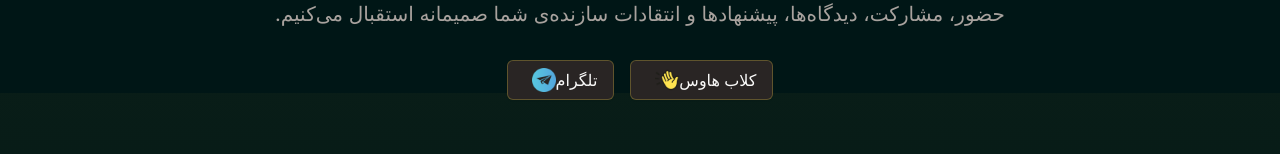
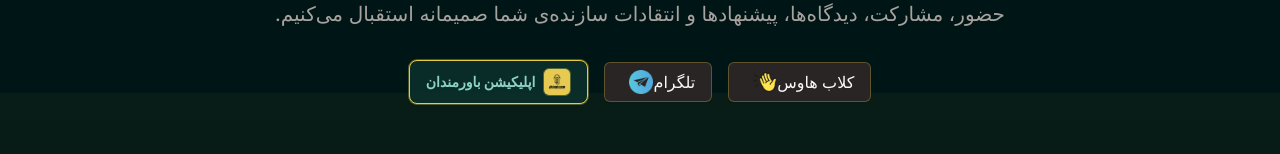
Before and after one commit to mah404/bavarmandan, a Next.js app: page / in a window 1280 px wide. Shown: the part 707-861 px from the top of the page. Built offline with nearby package versions, Linux system fonts and the light colour scheme; no server answers; the database is empty; a web font is replaced by a local one.

Commit message:
added new stuff

```diff
--- a/app/layout.tsx
+++ b/app/layout.tsx
@@ -92,6 +92,20 @@
       suppressHydrationWarning
     >
       <head>
+        <Script
+          id="pwa-install-prompt-capture"
+          strategy="beforeInteractive"
+          dangerouslySetInnerHTML={{
+            __html: `
+              window.__bavarmandanInstallPrompt = null;
+              window.addEventListener("beforeinstallprompt", function(event) {
+                event.preventDefault();
+                window.__bavarmandanInstallPrompt = event;
+                window.dispatchEvent(new Event("bavarmandan-pwa-install-ready"));
+              });
+            `,
+          }}
+        />
         <link
           href="https://fonts.googleapis.com/css2?family=Playpen+Sans+Arabic:wght@100..800&display=swap"
           rel="stylesheet"
--- a/components/layout/sections/footer.tsx
+++ b/components/layout/sections/footer.tsx
@@ -1,6 +1,7 @@
 import Image from "next/image";
 import Link from "next/link";
 import { MessageCircle } from "lucide-react";
+import { PWAInstallButton } from "@/components/pwa-install-button";
 import {
   FloatInPlace,
   MotionButton,
@@ -86,7 +87,7 @@
             </MotionList>
 
             <MotionList
-              className="mt-5 flex flex-wrap items-center justify-center gap-2.5 rounded-2xl border border-secondary/35 bg-background/10 p-2 backdrop-blur"
+              className="mt-5 grid w-full grid-cols-2 items-center gap-3 rounded-2xl border border-secondary/35 bg-background/10 p-3 backdrop-blur sm:w-auto sm:max-w-none sm:flex sm:flex-wrap sm:justify-center sm:gap-2.5 sm:p-2"
               delay={0.14}
               dir="rtl"
             >
@@ -95,7 +96,7 @@
                   <MotionButton>
                     <Link
                       href={href}
-                      className="group inline-flex items-center gap-2 rounded-xl border border-transparent bg-card/25 px-3 py-2 text-sm font-bold text-foreground transition duration-300 hover:border-primary/40 hover:bg-card/60 hover:text-primary"
+                      className="group inline-flex w-full items-center justify-center gap-2 rounded-xl border border-transparent bg-card/25 px-3 py-2 text-sm font-bold text-foreground transition duration-300 hover:border-primary/40 hover:bg-card/60 hover:text-primary sm:w-auto"
                     >
                       <span className="grid size-7 place-items-center rounded-lg bg-background/25 transition duration-300 group-hover:bg-primary/10">
                         <Image src={icon} alt={alt} width={16} height={16} />
@@ -105,7 +106,42 @@
                   </MotionButton>
                 </MotionItem>
               ))}
+
+              <MotionItem className="col-span-2 flex justify-center sm:hidden">
+                <MotionButton className="w-full max-w-xs">
+                  <PWAInstallButton
+                    fullWidth
+                    label="اپلیکیشن باورمندان"
+                    icon={
+                      <Image
+                        src="/mainicon.jpg"
+                        alt="اپلیکیشن باورمندان"
+                        width={22}
+                        height={22}
+                        className="size-6 rounded-md border border-primary/35 object-cover"
+                      />
+                    }
+                    className="border-primary/55 bg-card/35 text-foreground hover:bg-card/65 hover:text-primary dark:bg-card/35 dark:text-foreground"
+                  />
+                </MotionButton>
+              </MotionItem>
             </MotionList>
+
+            <MotionButton className="mt-5 hidden sm:block">
+              <PWAInstallButton
+                label="اپلیکیشن باورمندان"
+                icon={
+                  <Image
+                    src="/mainicon.jpg"
+                    alt="اپلیکیشن باورمندان"
+                    width={28}
+                    height={28}
+                    className="size-7 rounded-md border border-primary/35 object-cover"
+                  />
+                }
+                className="h-11 border-primary bg-[#0b2f2a] px-5 text-[#9ce8d7] ring-1 ring-primary/35 hover:bg-[#0f3a34] dark:bg-[#0b2f2a] dark:text-[#9ce8d7]"
+              />
+            </MotionButton>
 
             <MotionButton className="mt-5">
               <Link
--- a/components/layout/sections/hero.tsx
+++ b/components/layout/sections/hero.tsx
@@ -1,6 +1,8 @@
 "use client";
 import { Button } from "@/components/ui/button";
+import { PWAInstallButton } from "@/components/pwa-install-button";
 import Link from "next/link";
+import Image from "next/image";
 import { FloatInPlace, MotionButton, Reveal } from "./reveal";
 
 export const HeroSection = () => {
@@ -88,6 +90,22 @@
               </Link>
             </Button>
             </MotionButton>
+
+            <MotionButton className="w-5/6 md:w-auto">
+              <PWAInstallButton
+                label="اپلیکیشن باورمندان"
+                icon={
+                  <Image
+                    src="/mainicon.jpg"
+                    alt="اپلیکیشن باورمندان"
+                    width={28}
+                    height={28}
+                    className="size-7 rounded-md border border-primary/35 object-cover"
+                  />
+                }
+                className="modern-action h-11 w-full border-primary bg-[#0b2f2a] text-[#9ce8d7] ring-1 ring-primary/35 hover:bg-[#0f3a34] dark:bg-[#0b2f2a] dark:text-[#9ce8d7]"
+              />
+            </MotionButton>
           </div>
         </Reveal>
       </div>
--- /dev/null
+++ b/components/pwa-install-button.tsx
@@ -0,0 +1,151 @@
+"use client";
+
+import { Download, Info, X } from "lucide-react";
+import type React from "react";
+import { useEffect, useRef, useState } from "react";
+import { track } from "@vercel/analytics";
+
+import { cn } from "@/lib/utils";
+
+type BeforeInstallPromptEvent = Event & {
+  prompt: () => Promise<void>;
+  userChoice: Promise<{ outcome: "accepted" | "dismissed"; platform: string }>;
+};
+
+declare global {
+  interface Window {
+    __bavarmandanInstallPrompt?: BeforeInstallPromptEvent | null;
+  }
+}
+
+type PWAInstallButtonProps = {
+  className?: string;
+  fullWidth?: boolean;
+  icon?: React.ReactNode;
+  label?: string;
+};
+
+const isStandaloneMode = () =>
+  window.matchMedia("(display-mode: standalone)").matches ||
+  window.matchMedia("(display-mode: fullscreen)").matches ||
+  (window.navigator as Navigator & { standalone?: boolean }).standalone === true;
+
+export function PWAInstallButton({
+  className,
+  fullWidth = false,
+  icon,
+  label = "نصب اپلیکیشن",
+}: PWAInstallButtonProps) {
+  const [installPrompt, setInstallPrompt] =
+    useState<BeforeInstallPromptEvent | null>(null);
+  const [isStandalone, setIsStandalone] = useState(false);
+  const [showInstallNotice, setShowInstallNotice] = useState(false);
+  const noticeTimer = useRef<number | null>(null);
+
+  useEffect(() => {
+    setIsStandalone(isStandaloneMode());
+    setInstallPrompt(window.__bavarmandanInstallPrompt ?? null);
+
+    const handleBeforeInstallPrompt = (event: Event) => {
+      event.preventDefault();
+      const promptEvent = event as BeforeInstallPromptEvent;
+      window.__bavarmandanInstallPrompt = promptEvent;
+      setInstallPrompt(promptEvent);
+    };
+
+    const handleInstallReady = () => {
+      setInstallPrompt(window.__bavarmandanInstallPrompt ?? null);
+    };
+
+    const handleAppInstalled = () => {
+      track("pwa_installed");
+      window.__bavarmandanInstallPrompt = null;
+      setInstallPrompt(null);
+      setIsStandalone(true);
+    };
+
+    window.addEventListener("beforeinstallprompt", handleBeforeInstallPrompt);
+    window.addEventListener("bavarmandan-pwa-install-ready", handleInstallReady);
+    window.addEventListener("appinstalled", handleAppInstalled);
+
+    return () => {
+      if (noticeTimer.current) window.clearTimeout(noticeTimer.current);
+      window.removeEventListener(
+        "beforeinstallprompt",
+        handleBeforeInstallPrompt
+      );
+      window.removeEventListener(
+        "bavarmandan-pwa-install-ready",
+        handleInstallReady
+      );
+      window.removeEventListener("appinstalled", handleAppInstalled);
+    };
+  }, []);
+
+  if (isStandalone) return null;
+
+  const installApp = async () => {
+    track("pwa_install_button_clicked");
+    const promptEvent = installPrompt ?? window.__bavarmandanInstallPrompt;
+
+    if (!promptEvent) {
+      track("pwa_install_prompt_unavailable");
+      setShowInstallNotice(true);
+      if (noticeTimer.current) window.clearTimeout(noticeTimer.current);
+      noticeTimer.current = window.setTimeout(() => {
+        setShowInstallNotice(false);
+      }, 5200);
+      return;
+    }
+
+    await promptEvent.prompt();
+    const choice = await promptEvent.userChoice;
+    track("pwa_install_prompt_result", { outcome: choice.outcome });
+    window.__bavarmandanInstallPrompt = null;
+    setInstallPrompt(null);
+  };
+
+  return (
+    <>
+      <button
+        type="button"
+        onClick={installApp}
+        className={cn(
+          "inline-flex h-11 items-center justify-center gap-2 rounded-lg border border-primary/45 bg-primary px-4 text-sm font-extrabold text-[#082b26] shadow-sm transition duration-300 hover:-translate-y-0.5 hover:bg-primary/90 hover:shadow-md focus-visible:outline-none focus-visible:ring-2 focus-visible:ring-primary/60",
+          !installPrompt && "opacity-90",
+          fullWidth && "w-full",
+          className
+        )}
+        dir="rtl"
+      >
+        {icon ?? <Download className="size-5" />}
+        <span>{label}</span>
+      </button>
+
+      {showInstallNotice && (
+        <div
+          className="fixed bottom-5 left-1/2 z-[95] w-[min(calc(100vw-2rem),420px)] -translate-x-1/2 rounded-xl border border-primary/40 bg-card/95 p-3 text-card-foreground shadow-2xl backdrop-blur-xl"
+          dir="rtl"
+          role="status"
+        >
+          <div className="flex items-start gap-3">
+            <span className="grid size-9 shrink-0 place-items-center rounded-lg bg-primary/15 text-primary">
+              <Info className="size-5" />
+            </span>
+            <p className="flex-1 text-sm font-bold leading-7">
+              اگر پنجره نصب باز نشد، روی آیکن نصب کنار نوار آدرس مرورگر بزنید.
+            </p>
+            <button
+              type="button"
+              onClick={() => setShowInstallNotice(false)}
+              className="grid size-8 shrink-0 place-items-center rounded-md text-muted-foreground transition hover:bg-primary/10 hover:text-primary"
+              aria-label="بستن"
+            >
+              <X className="size-4" />
+            </button>
+          </div>
+        </div>
+      )}
+    </>
+  );
+}
--- a/components/pwa-register.tsx
+++ b/components/pwa-register.tsx
@@ -1,9 +1,20 @@
 "use client";
 
 import { useEffect } from "react";
+import { track } from "@vercel/analytics";
 
 export function PWARegister() {
   useEffect(() => {
+    const isStandalone =
+      window.matchMedia("(display-mode: standalone)").matches ||
+      window.matchMedia("(display-mode: fullscreen)").matches ||
+      (window.navigator as Navigator & { standalone?: boolean }).standalone ===
+        true;
+
+    if (isStandalone) {
+      track("pwa_opened_standalone");
+    }
+
     if (process.env.NODE_ENV !== "production") return;
     if (!("serviceWorker" in navigator)) return;
 
```
Also changed, not shown: pages/_document.tsx (added, +13 -0 lines).
